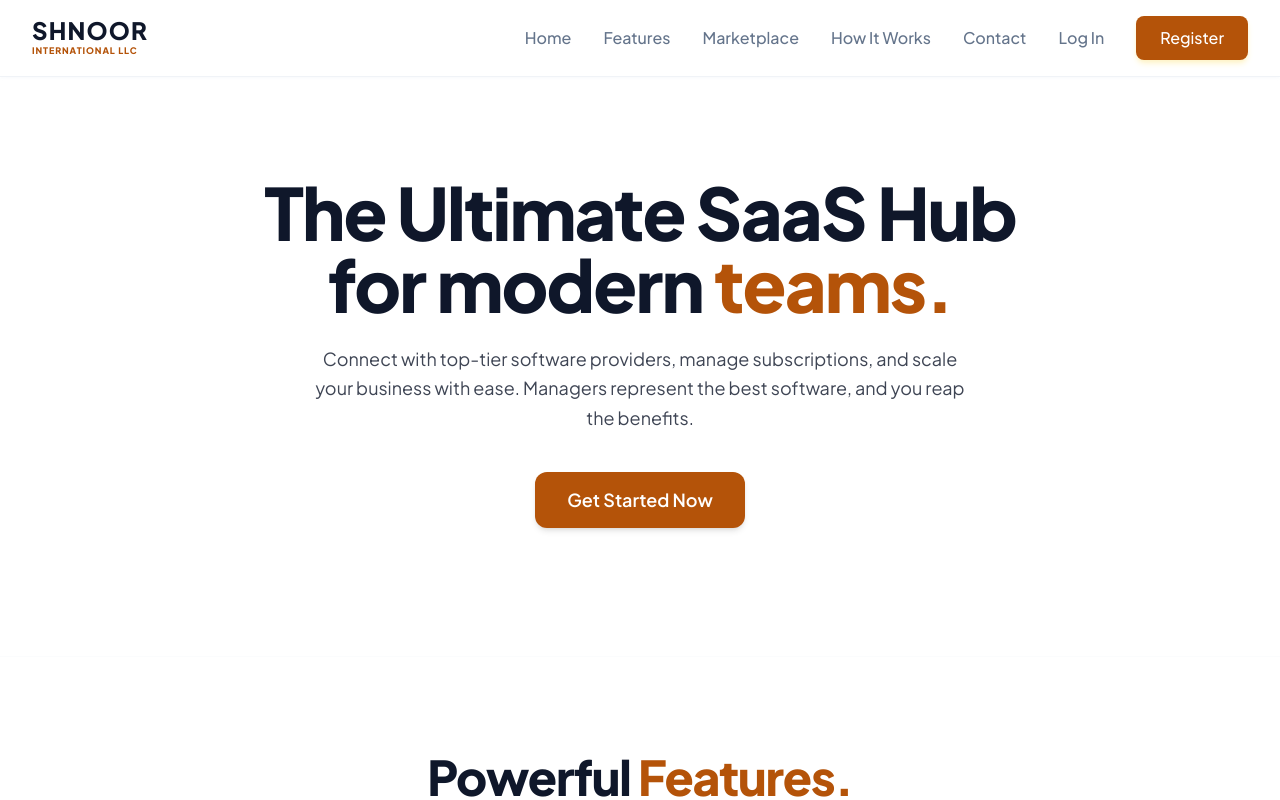
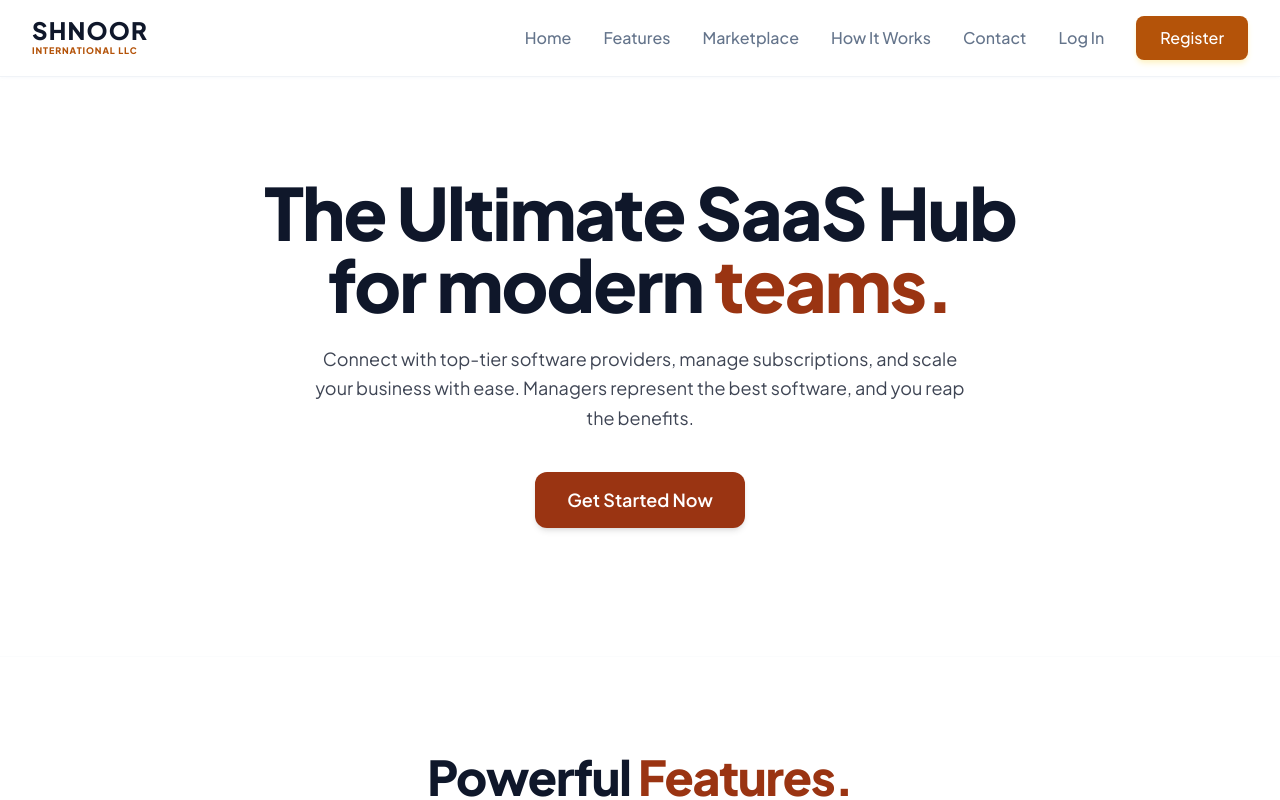
Before and after one commit to Moksha-132/SAAS-Platform, a React (Vite) app in the folder frontend/: page / in a window 1280 px wide. Shown: the top 800 px of the page. Built offline with nearby package versions, Linux system fonts and the light colour scheme; no server answers.

Commit message:
fix: accessibility contrast and aria-labels for 100 score

```diff
--- a/frontend/src/pages/LandingPage.jsx
+++ b/frontend/src/pages/LandingPage.jsx
@@ -16,8 +16,8 @@ const LandingPage = () => {
 
   const bgColor = settings?.bgColor || '#FFFFFF';
   const textColor = settings?.textColor || '#0F172A';
-  // #b45309 (amber-700) has 5.1:1 contrast on white — passes WCAG AA
-  const accentColor = settings?.accentColor || '#b45309';
+  // #9a3412 (orange-800) has > 4.5:1 contrast on white — passes WCAG AA
+  const accentColor = settings?.accentColor || '#9a3412';
 
   const contactTitle = settings?.contactTitle || 'Get in Touch';
   const contactSubtitle = settings?.contactSubtitle || "Have questions about our platform? We're here to help.";
@@ -159,6 +159,7 @@ const LandingPage = () => {
               value={searchQuery}
               onChange={(e) => setSearchQuery(e.target.value)}
               placeholder="Search for software tools..."
+              aria-label="Search for software tools"
               className="w-full pl-12 pr-4 py-3 bg-slate-50 rounded-xl border border-slate-200 focus:outline-none focus:ring-2 focus:ring-[#b45309] text-sm text-slate-800"
             />
           </div>
@@ -199,6 +200,7 @@ const LandingPage = () => {
                         target="_blank" rel="noreferrer"
                         className="bg-white border-2 border-slate-200 hover:border-[#b45309] hover:text-[#b45309] text-slate-500 p-3 rounded-xl transition-colors"
                         title="View Deployment"
+                        aria-label={`View deployment for ${software.name}`}
                       >
                         <ExternalLink className="w-4 h-4" />
                       </a>
```
